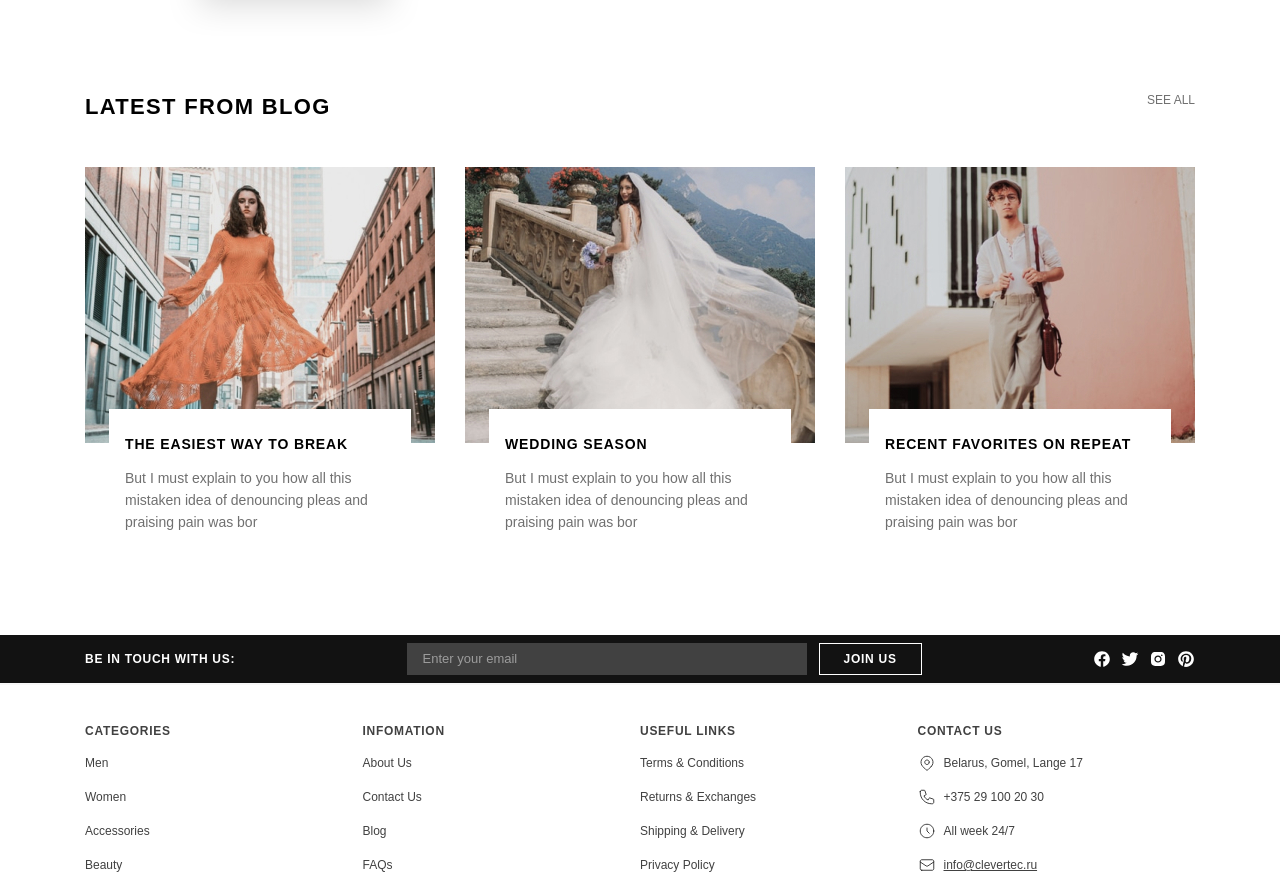
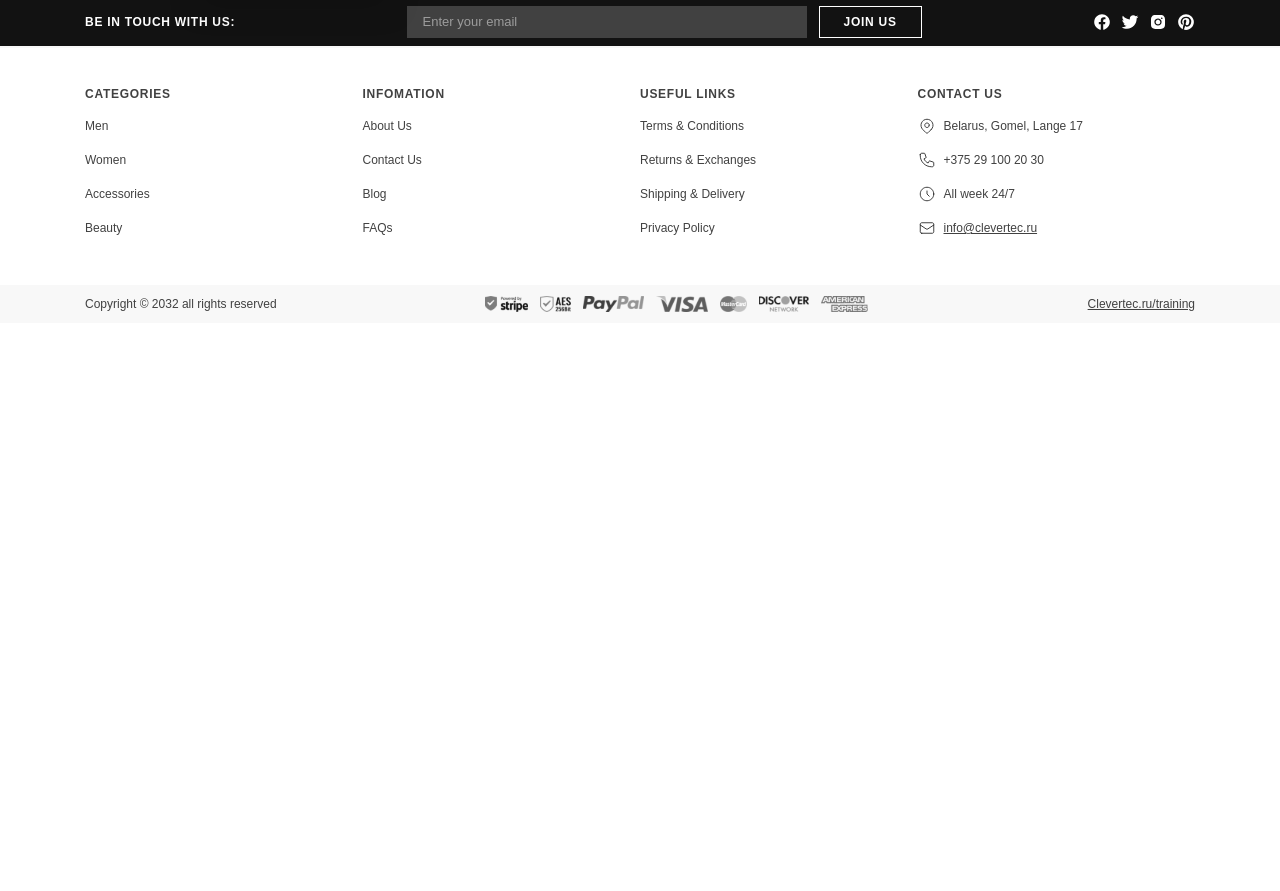
Before and after one commit to vikasatta1/training-shop, a React (Create React App) app: page / in a window 1280 px wide. Shown: the part 1759-2650 px from the top of the page. After the commit the page ends 2082 px from the top, so only its background shows below. Built offline with nearby package versions, Linux system fonts and the light colour scheme; what webfontloader would draw is missing.

Commit message:
main-blog

```diff
--- a/src/pages/main-page/main-page.jsx
+++ b/src/pages/main-page/main-page.jsx
@@ -17,9 +17,9 @@ const MainPage = () => {
                 <News/>
             </div>
             <Subscribe/>
-            <div className='wrapper'>
+          {/*  <div className='wrapper'>
                 <MainBlog/>
-            </div>
+            </div>*/}
         </>
     );
 };
```
